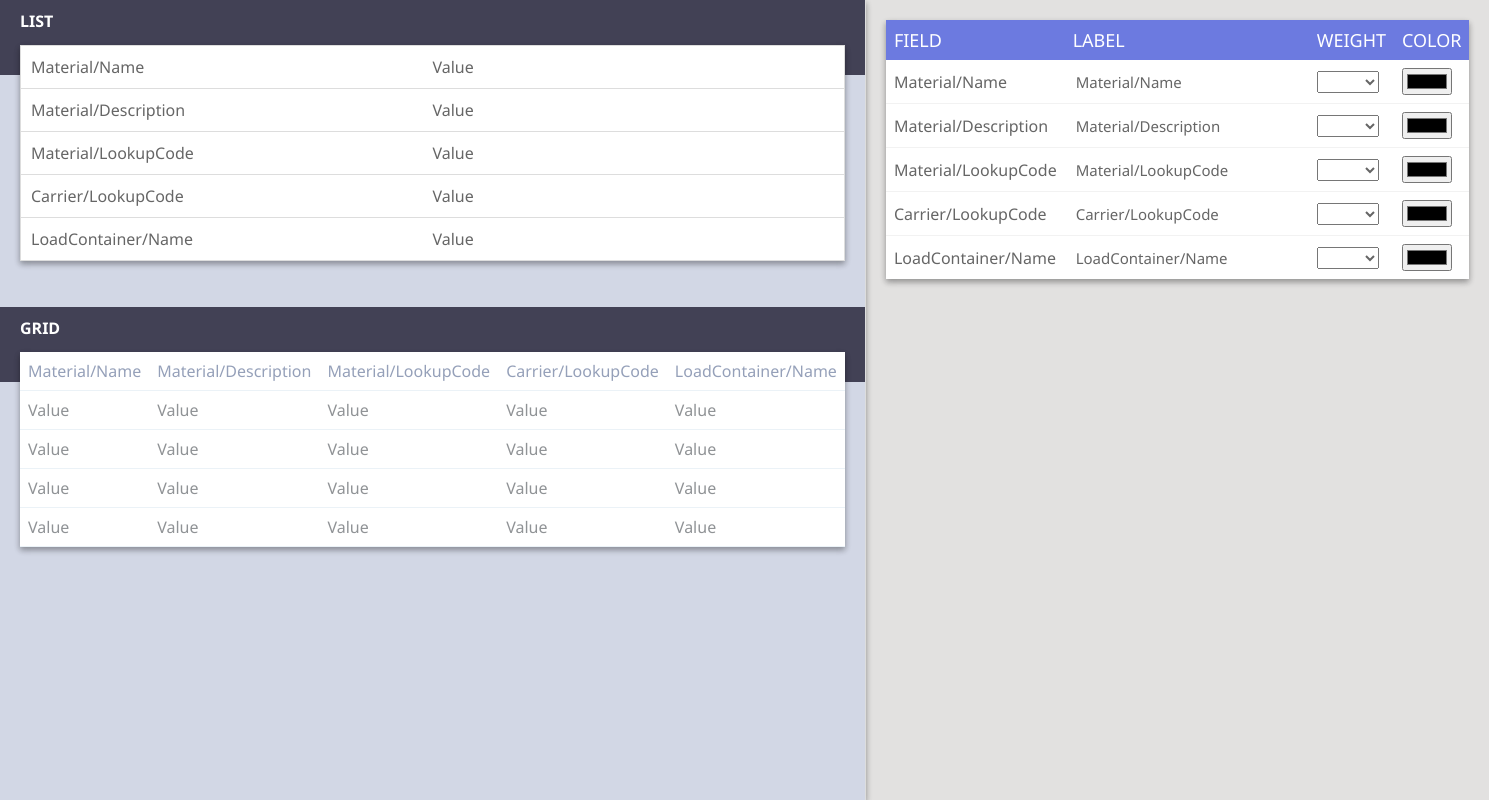
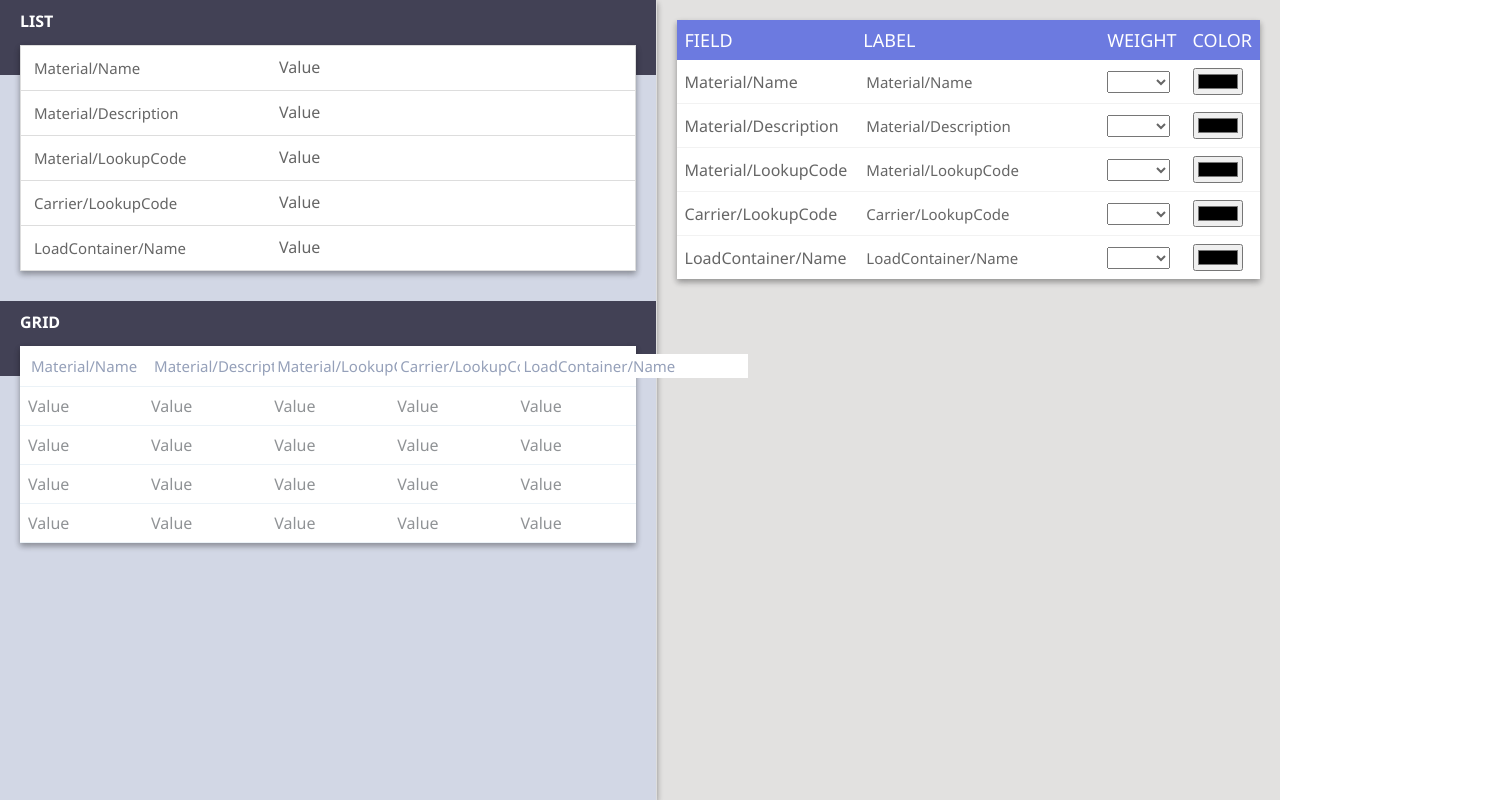
Before and after one commit to pdaddy26/angular-ui-custom, an Angular app: page / in a window 1280 px wide. Shown: the whole page, 1489 px wide, since content can reach past the window. Built offline with nearby package versions, Linux system fonts and the light colour scheme.

Commit message:
more ui stylinh layout

```diff
--- a/src/app/app.component.scss
+++ b/src/app/app.component.scss
@@ -8,12 +8,16 @@ $transition: 600ms;
 
 .controls-container {
     border-right: 1px solid #ddd;
+    flex-grow: 1;
+    flex-basis: 0;
     z-index: 1000;
-    flex:1;
 }
 
 .style-container {
     background-color: #e2e1e0;
     padding: 20px;
-    flex: 0 0 10px;
+    flex-grow: 0;
+    flex-shrink: 0;
+    flex-basis: 400px;
+
 }
--- a/src/app/field-styler/field-styler.component.html
+++ b/src/app/field-styler/field-styler.component.html
@@ -19,7 +19,7 @@
         <label>{{f}}</label>
       </td>
       <td>
-        <input class="label" type="text" [(ngModel)]="fieldStyles[f+'#LABEL'].title" />
+        <input class="editableLabel" type="text" [(ngModel)]="fieldStyles[f+'#LABEL'].title" />
       </td>
       <td>
           <select [(ngModel)]="fieldStyles[f+'#LABEL'].css['font-weight']">
--- a/src/app/field-styler/field-styler.component.scss
+++ b/src/app/field-styler/field-styler.component.scss
@@ -63,14 +63,3 @@ table {
     //     border-top-right-radius: 8px;
     // }
 }
-
-input.label {
-    color:#666666;
-    border: 1px solid transparent;
-    height: 100%;
-
-    &:hover {
-        border: 1px solid #f2f2f2;
-    }
-    font-size: 15px;
-}
--- a/src/app/grid/grid.component.html
+++ b/src/app/grid/grid.component.html
@@ -7,7 +7,7 @@
     <thead>
       <tr>
         <th *ngFor="let f of fields">
-          <label [ngStyle]="fieldStyles[f+'#LABEL'].css">{{fieldStyles[f+"#LABEL"].title}}</label>
+          <input class="editableLabel" type="text" [ngStyle]="fieldStyles[f+'#LABEL'].css" [(ngModel)]="fieldStyles[f+'#LABEL'].title" />
         </th>
       </tr>
     </thead>
--- a/src/app/grid/grid.component.scss
+++ b/src/app/grid/grid.component.scss
@@ -6,6 +6,7 @@ th, td {
 }
 
 table {
+    table-layout: fixed;
     width: 100%;
     background-color: white;
     position: relative;
@@ -27,6 +28,9 @@ tbody {
 
 thead {
     border-bottom: 1px solid #EBF2F7;
+}
+
+thead input {
     color: #95a0b9;
 }
 
--- a/src/app/list/list.component.html
+++ b/src/app/list/list.component.html
@@ -1,9 +1,11 @@
 <div class="title-container">
   <label class="title">LIST</label>
 </div>
-<ul class="card-shadow">
-  <li *ngFor="let f of fields">
-    <label [ngStyle]="fieldStyles[f+'#LABEL'].css">{{fieldStyles[f+'#LABEL'].title}}</label>
-    <label>Value</label>
-  </li>
-</ul>
+<div class="list-container">
+  <ul class="card-shadow">
+    <li *ngFor="let f of fields">
+      <input class="editableLabel" type="text" [ngStyle]="fieldStyles[f+'#LABEL'].css" [(ngModel)]="fieldStyles[f+'#LABEL'].title" />
+      <label>Value</label>
+    </li>
+  </ul>
+</div>
--- a/src/app/list/list.component.scss
+++ b/src/app/list/list.component.scss
@@ -14,19 +14,21 @@ li {
     &>label {
         flex-grow: 1;
         flex-basis: 0;
-    }
-
-    &:hover {
-        background-color: #ddd;
+        margin-left: 20px;
     }
 }
 
 ul {
-    margin-left: 20px;
-    margin-right: 20px;
-    margin-top: 0px;
     padding: 0;
+    margin:0;
     background-color: white;
+    width: auto;
+}
+
+
+.list-container {
+    padding-left: 20px;
+    padding-right: 20px;
     position: relative;
     top: -30px;
 }
--- a/src/styles.scss
+++ b/src/styles.scss
@@ -9,6 +9,18 @@ html, body {
 input {
     font-family: 'Segoe UI', Tahoma, Geneva, Verdana, sans-serif;
 }
+
+input.editableLabel {
+    color:#666666;
+    border: 1px solid transparent;
+    height: 100%;
+
+    &:hover {
+        border: 1px solid #f2f2f2;
+    }
+    font-size: 15px;
+}
+
 
 select {
     font-family: 'Segoe UI', Tahoma, Geneva, Verdana, sans-serif;
```
